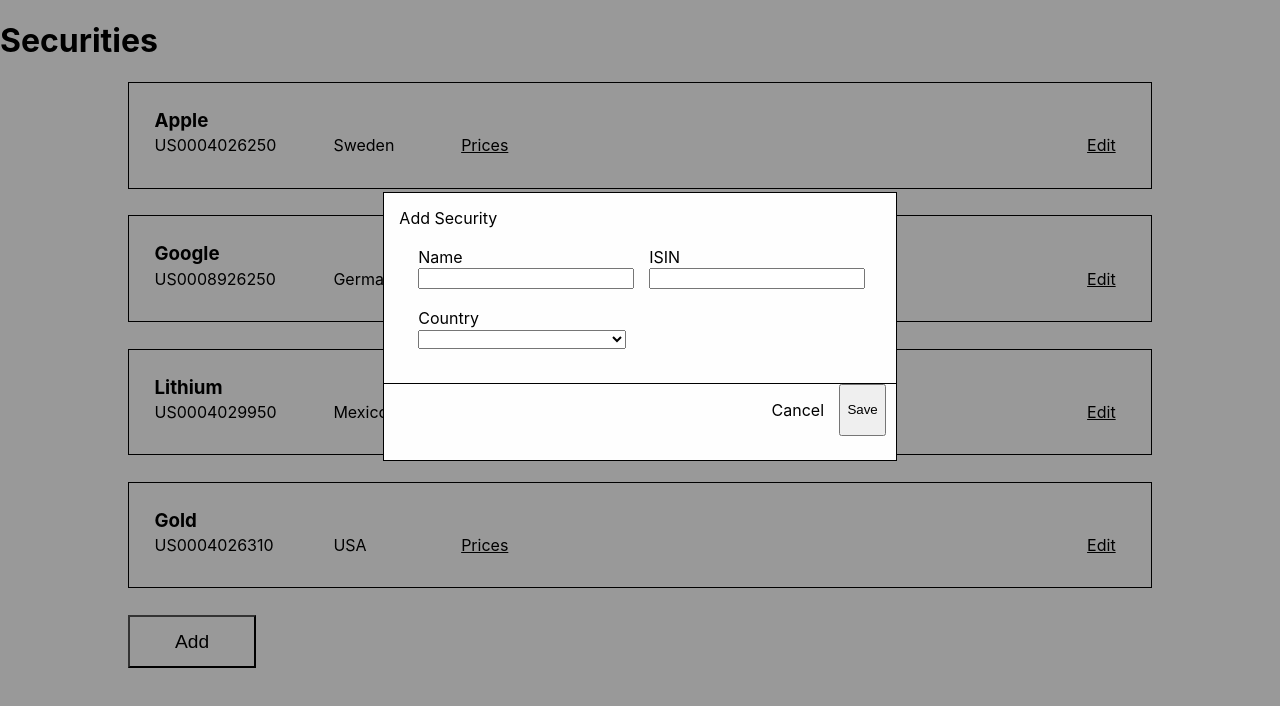
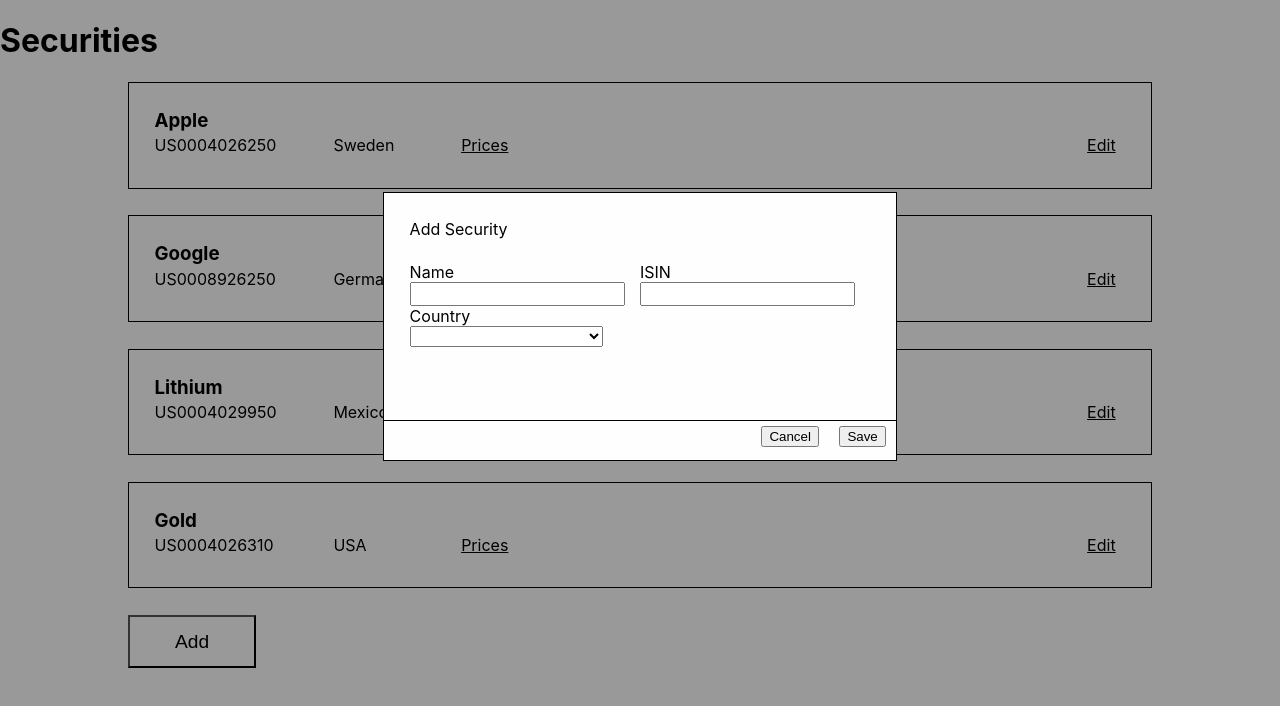
Before and after one commit to AidanMcB/caissa-test-proj, a React (Create React App) app: page / in a window 1280 px wide. Both pictures are taken after a click on the button "Add". Shown: the top 706 px of the page. Built offline with nearby package versions, Linux system fonts and the light colour scheme.

Commit message:
add/edit security modal styled proportionately

```diff
--- a/src/components/SecurityModal.js
+++ b/src/components/SecurityModal.js
@@ -112,10 +112,10 @@
 
                 </div>
                 <div className="security-close-div">
-                    <p className="delete-security-btn"
+                    <button className="delete-security-btn"
                         style={{ display: `${display.deleteButton}` }}
-                        onClick={(e) => deleteAndClose(e, props.children)}>Delete</p>
-                    <p className="cancel-security-btn" onClick={closeModal}>Cancel</p>
+                        onClick={(e) => deleteAndClose(e, props.children)}>Delete</button>
+                    <button className="cancel-security-btn" onClick={closeModal}>Cancel</button>
                     <button className="save-security-btn" type="submit" form="my-form"
                         >Save</button>
                 </div>
--- a/src/index.css
+++ b/src/index.css
@@ -87,9 +87,10 @@
 /* Modal Content */
 .modal-content {
   background-color: #fefefe;
-  margin: 15% auto; /* 15% from the top and centered */
+  margin: 15% auto;
   padding: 0px;
   border: 1px solid black;
+  /* sizes modal proportionatley to vh */
   height: calc( 100vh / 3);
   width: calc( 100vw / var(--sec-modal-width))
 }
@@ -145,36 +146,53 @@
 .prices-close-btn{
   margin-right: 3%;
 }
-/* Security Add/Edit Modal */
+
+  /* Security Add/Edit Modal */
+
 .security-modal > .modal-content{
   width: 40%;
 }
 .top-security-wrapper {
-  padding: 3%;
+  height: calc( 17 / 20 * 100%);
+  box-sizing: border-box;
+  padding: 5%;
 }
 .security-form {
+  margin: 5% 0 2% 0;
   display: flex;
   flex-wrap: wrap;
-  padding: 2%;
+  justify-content: space-between;
 }
-.name-input, .ISIN-input, .country-input{
-  width: 46%;
-  margin: 2%;
+.security-form > div > input, .security-form > div > select {
+  font-size: 1em;
 }
-#countries, #name, #ISIN{
- width: 98%;
+.name-input, .ISIN-input{
+  width: 50%;
+}
+.country-input{
+  flex-grow: 1;
+}
+#countries{
+  width: 42%;
 }
 .security-close-div{
+  display: inline-block;
   border-top: 1px solid black;
-  display:flex;
+  height: calc( (3 / 20) * 100%);
+  width: 100%;
+  margin: auto;
+  text-align: right;
+}
+.security-close-div > button{
+
 }
 .delete-security-btn{
-  margin-left: 2%;
+  margin: 0% 50% 0% 0%;
 }
-  .cancel-security-btn{
-  margin-left: auto;
-  margin-right: 3%;
+.cancel-security-btn{
+ margin:  1% 2% 0% 2%;
 }
 .save-security-btn{
-  margin-right: 2%;
+  margin: 0% 2% 0% 2%;
+
 }
```
